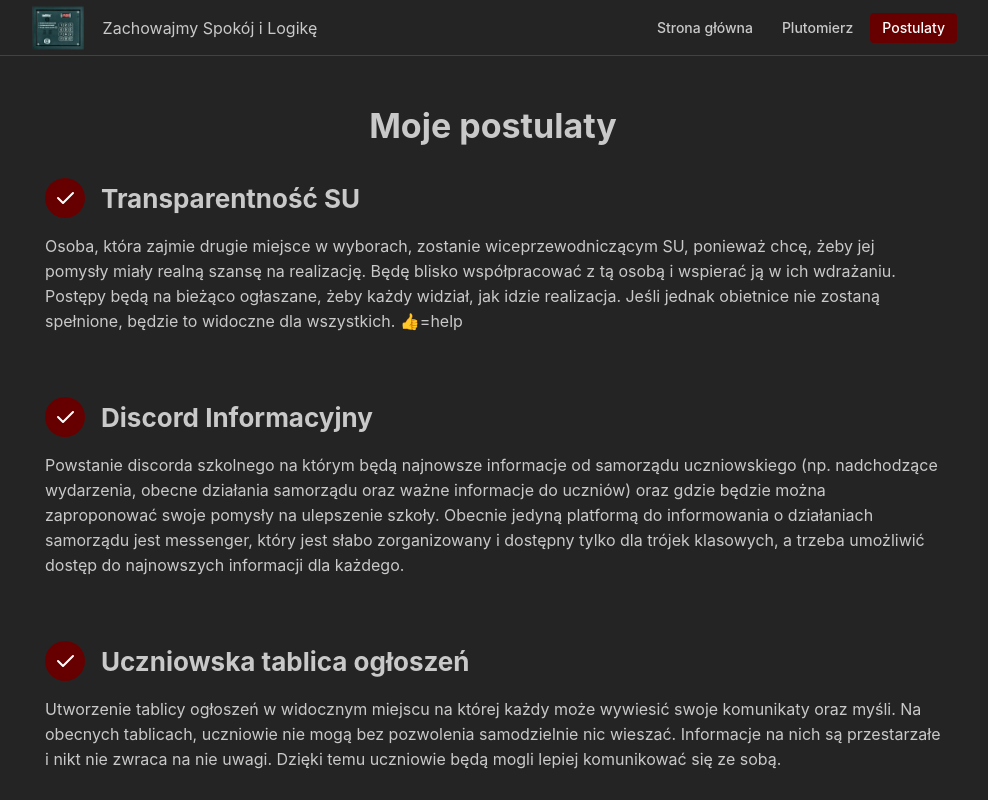
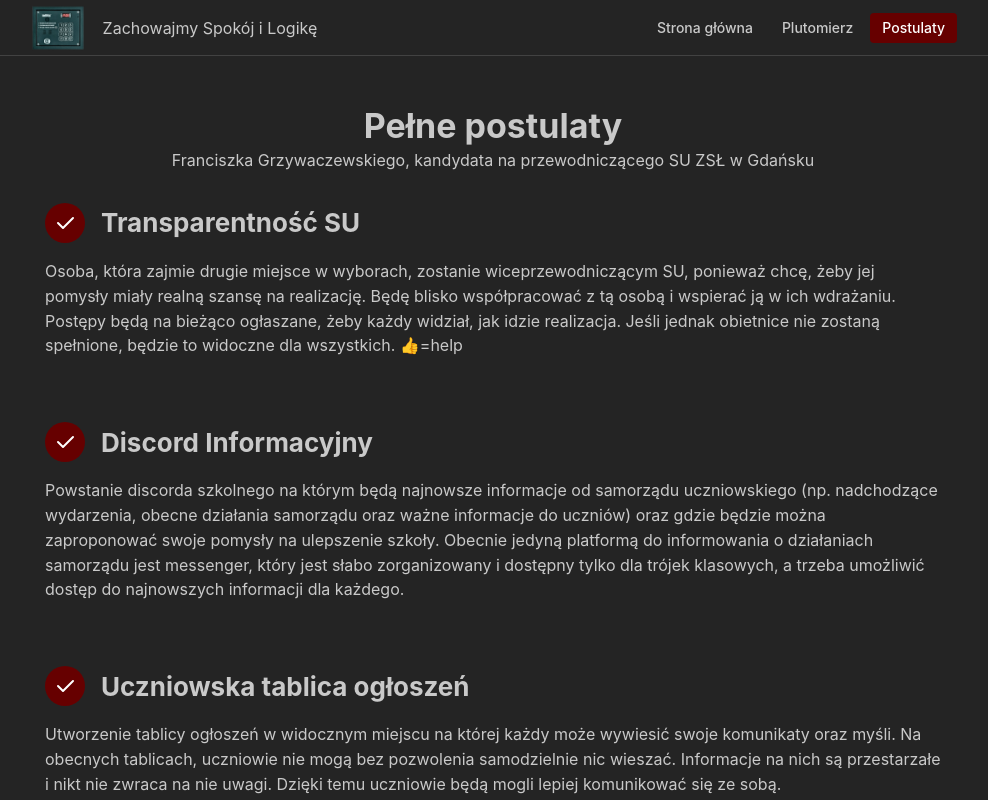
Before and after one commit to 4fra/zslgdansk, a Next.js app: page /postulaty in a window 1280 px wide. Shown: the top 800 px of the page, without its empty margins (147-1135 px from the left). Built offline with nearby package versions, Linux system fonts and the light colour scheme.

Commit message:
:lipstick: Change title of full postulates page

```diff
--- a/src/app/postulaty/page.tsx
+++ b/src/app/postulaty/page.tsx
@@ -1,4 +1,4 @@
-import {Container, Title} from "@mantine/core";
+import {Container, Text, Title} from "@mantine/core";
 import {postulates} from "@/app/postulaty/data/postulates";
 import Postulate from "@/components/Postulate/Postulate";
 import classes from './page.module.css';
@@ -6,7 +6,8 @@ import classes from './page.module.css';
 export default function Page() {
     return (
         <Container className={classes.inner}>
-            <Title mb={30}>Moje postulaty</Title>
+            <Title>Pełne postulaty</Title>
+            <Text mb={30}>Franciszka Grzywaczewskiego, kandydata na przewodniczącego SU ZSŁ w Gdańsku</Text>
             {postulates.map((postulate, index) => (
                 <Postulate key={index} title={postulate.title} description={postulate.description}/>
             ))}
```
